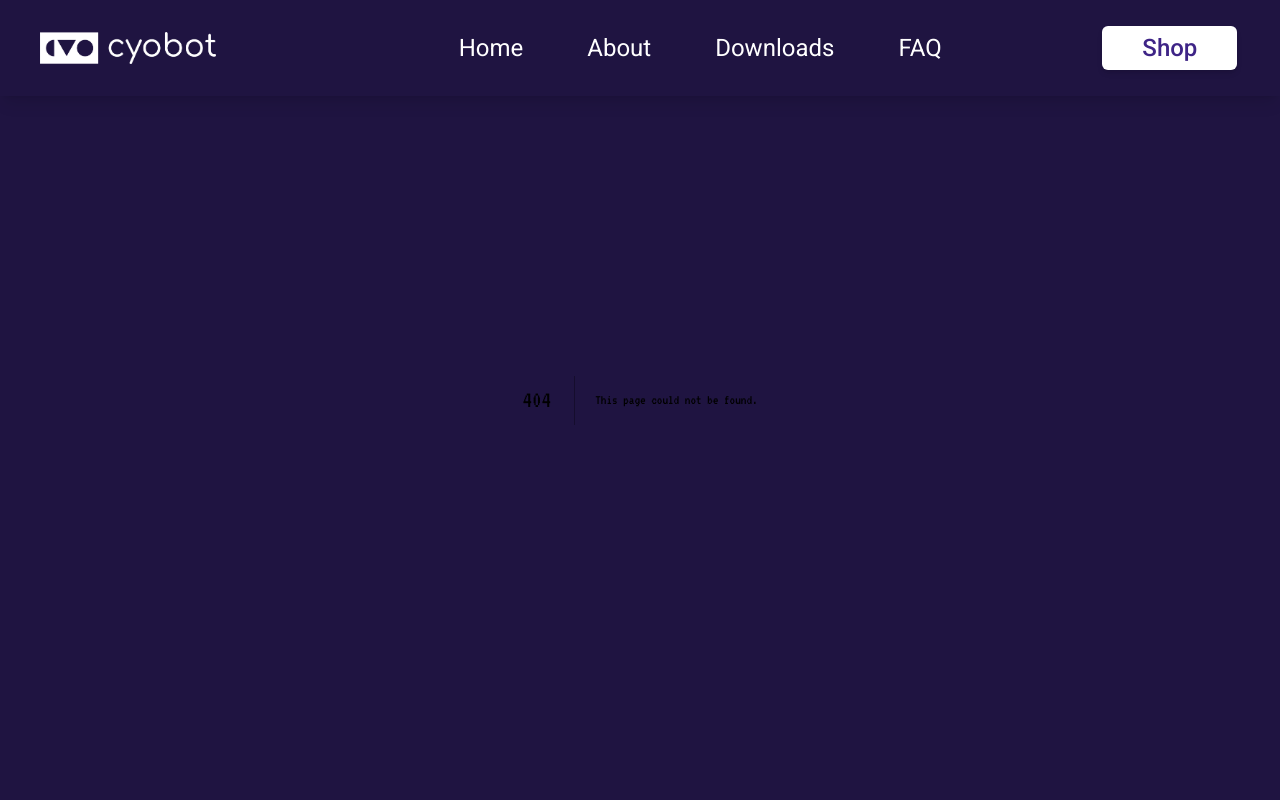
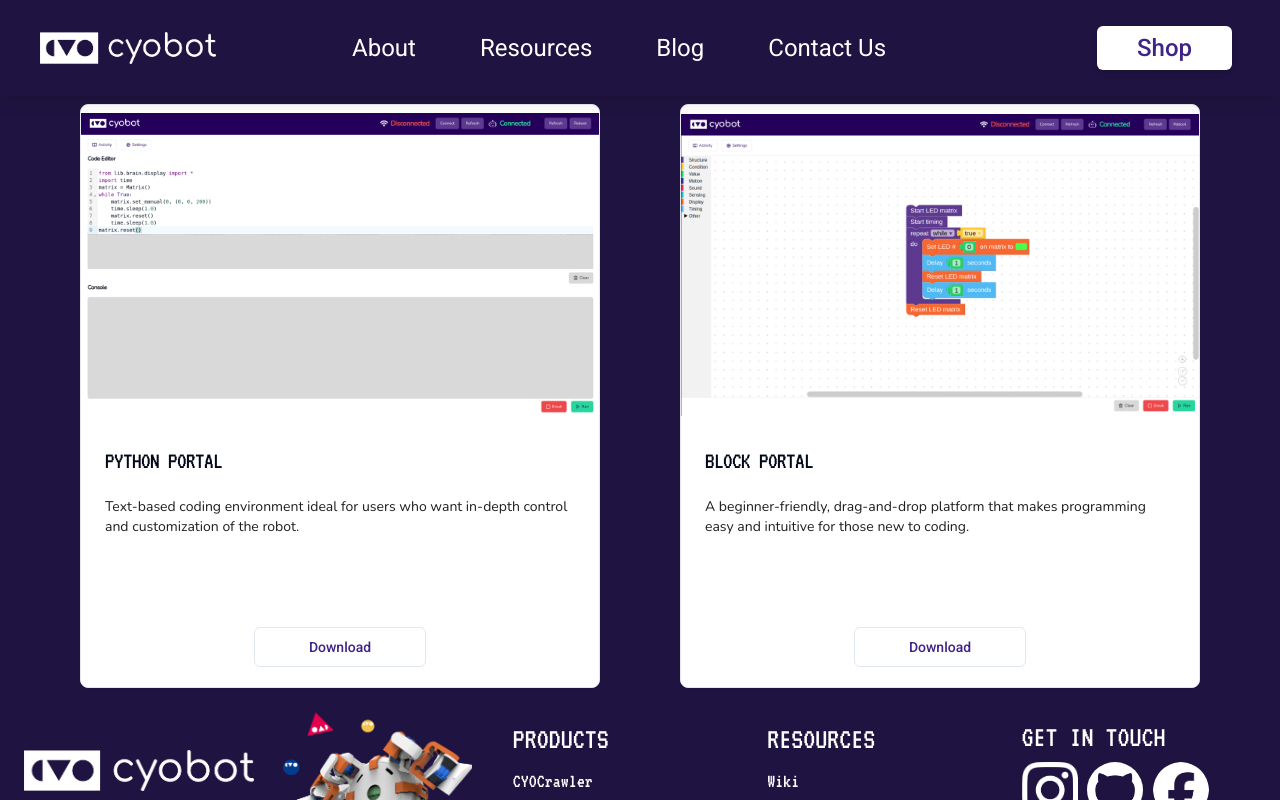
Before and after one commit to devcyobot/react-cyobot-landing-page, a Next.js app: page /downloads in a window 1280 px wide. Before the commit this address had no page. Shown: the top 800 px of the page. Built offline with nearby package versions, Linux system fonts and the light colour scheme; no server answers.

Commit message:
add Resources section to navbar

```diff
--- a/src/app/components/navbar/DesktopNavBar.tsx
+++ b/src/app/components/navbar/DesktopNavBar.tsx
@@ -1,80 +1,66 @@
 "use client";
 import styles from "@/app/components/navbar/link.module.css";
 import { Button } from "@/app/components/ui/Button";
-import PopupDownloads from "@/app/components/ui/popup/PopupDownloads";
 import Link from "next/link";
 import { useState } from "react";
 
 export default function DesktopNavBar() {
-	const [isDropdownOpen, setIsDropdownOpen] = useState(false);
-	const [showPopup, setShowPopup] = useState<Boolean>(false);
-	const [downloadOption, setDownloadOption] = useState<{
-		description: string;
-		link: string;
-	}>({ description: "", link: "" });
-
-	const toggleDropdown = () => {
-		setIsDropdownOpen(!isDropdownOpen);
-	};
-
-	const handleClickDownloadOption = (option: string, link: string) => {
-		setDownloadOption({ description: option, link: link });
-		setShowPopup(true);
-	};
+	const [isDropdownOpen, setIsDropdownOpen] = useState<boolean>(false);
 
 	return (
-		<>
-			<div className="text-lg lg:text-xl xl:text-2xl font-roboto w-[75%] lg:w-[95%] md:flex hidden items-center justify-between mr-12">
+		<div className="text-lg lg:text-xl xl:text-2xl font-roboto w-[95%] lg:flex hidden items-center justify-between mr-12">
 			<ul className="flex justify-around">
-					<li className={styles["nav-link"]}>
-						<Link href="/">Home</Link>
+				<li
+					onFocus={() => setIsDropdownOpen(false)}
+					className={styles["nav-link"]}
+				>
+					<Link href="/about">About</Link>
+				</li>
+				<li
+					onFocus={() => setIsDropdownOpen(true)}
+					onMouseEnter={() => setIsDropdownOpen(true)}
+					onMouseLeave={() => setIsDropdownOpen(false)}
+					tabIndex={0}
+					className={styles["nav-link"]}
+				>
+					<span>Resources</span>
+					<div
+						onMouseEnter={() => setIsDropdownOpen(true)}
+						className={`px-5 h-32 w-44 items-center justify-items-start grid grid-cols-1 text-center absolute mt-2 bg-brand-dark rounded-md shadow-lg z-20 transition-all ${
+							isDropdownOpen ? "animate-slideDown" : "animate-slideUp hidden"
+						}`}
+					>
+						<Link
+							className="hover:text-brand-green w-full text-start"
+							href={
+								"https://cyobot.notion.site/a845040ff7484627a544b4d025d32f9d?v=201e9cd408014c6cad27ed2f8226b786"
+							}
+							target="_blank"
+						>
+							Wiki
+						</Link>
+						<Link
+							className="hover:text-brand-green w-full text-start"
+							href="/faq"
+						>
+							FAQ
+						</Link>
+						<Link
+							className="hover:text-brand-green w-full text-start"
+							href="/downloads"
+						>
+							Downloads
+						</Link>
+					</div>
+				</li>
+				<li
+					onFocus={() => setIsDropdownOpen(false)}
+					className={styles["nav-link"]}
+				>
+					<Link href="/blog/1">Blog</Link>
 				</li>
 				<li className={styles["nav-link"]}>
-						<Link href="/about">About</Link>
-					</li>
-					<li className={styles["nav-link"]}>
-						<div className="relative">
-							<button
-								onClick={toggleDropdown}
-								className="text-white focus:outline-none"
-							>
-								Downloads
-							</button>
-							<div
-								onMouseLeave={toggleDropdown}
-								className={`text-center absolute mt-2 w-44 bg-brand-dark rounded-md shadow-lg z-20 transition-all duration-300 ${
-									isDropdownOpen
-										? "animate-slideDown"
-										: "animate-slideUp hidden"
-								}`}
-							>
-								<button
-									onClick={() =>
-										handleClickDownloadOption(
-											"Python",
-											`${process.env.NEXT_PUBLIC_DASHBOARD_URL}/api/media/file/python-portal.zip`
-										)
-									}
-									className="w-full px-4 py-2 text-white hover:text-brand-green"
-								>
-									Python
-								</button>
-								<button
-									onClick={() =>
-										handleClickDownloadOption(
-											"Block",
-											`${process.env.NEXT_PUBLIC_DASHBOARD_URL}/api/media/file/block-portal.zip`
-										)
-									}
-									className="w-full px-4 py-2 text-white hover:text-brand-green"
-								>
-									Block
-								</button>
-							</div>
-						</div>
-					</li>
-					<li className={styles["nav-link"]}>
-						<Link href="/faq">FAQ</Link>
+					<Link href="/contact-us">Contact Us</Link>
 				</li>
 			</ul>
 			<Button
@@ -88,13 +74,5 @@ export default function DesktopNavBar() {
 				Shop
 			</Button>
 		</div>
-			{showPopup && (
-				<PopupDownloads
-					link={downloadOption.link}
-					description={downloadOption.description}
-					onClose={() => setShowPopup(false)}
-				/>
-			)}
-		</>
 	);
 }
--- a/src/app/components/navbar/MobileNavBar.tsx
+++ b/src/app/components/navbar/MobileNavBar.tsx
@@ -1,36 +1,24 @@
 "use client";
-import { Button } from "@/app/components/ui/Button";
-import PopupDownloads from "@/app/components/ui/popup/PopupDownloads";
 import Link from "next/link";
 import { useState } from "react";
+import { Button } from "../ui/Button";
 import styles from "./link.module.css";
 
 export default function MobileNavBar() {
-	const [isDrawerOpen, setIsDrawerOpen] = useState(false);
-	const [isDropdownOpen, setIsDropdownOpen] = useState(false);
-	const [showPopup, setShowPopup] = useState<Boolean>(false);
-	const [downloadOption, setDownloadOption] = useState<{
-		description: string;
-		link: string;
-	}>({ description: "", link: "" });
-
-	const toggleDropdown = () => {
-		setIsDropdownOpen(!isDropdownOpen);
-	};
-
-	const handleClickDownloadOption = (option: string, link: string) => {
-		setDownloadOption({ description: option, link: link });
-		setShowPopup(true);
-	};
+	const [isDrawerOpen, setIsDrawerOpen] = useState<boolean>(false);
+	const [isDropdownOpen, setIsDropdownOpen] = useState<boolean>(false);
 
 	function handleDrawerToggle() {
 		setIsDrawerOpen(!isDrawerOpen);
 	}
 
 	return (
-		<>
-			<div className="md:hidden h-full flex flex-col ml-auto mr-5 justify-center">
-				<button onClick={handleDrawerToggle} className="bg-opacity-50 rounded">
+		<div className="lg:hidden h-full flex flex-col ml-auto mr-8 justify-center">
+			<button
+				aria-label="Navigation menu"
+				onClick={handleDrawerToggle}
+				className="bg-opacity-50 rounded"
+			>
 				<svg
 					className="w-7 h-7"
 					fill="none"
@@ -43,9 +31,7 @@ export default function MobileNavBar() {
 						strokeLinejoin="round"
 						strokeWidth="2"
 						d={
-								isDrawerOpen
-									? "M6 18L18 6M6 6l12 12"
-									: "M4 6h16M4 12h16M4 18h16"
+							isDrawerOpen ? "M6 18L18 6M6 6l12 12" : "M4 6h16M4 12h16M4 18h16"
 						}
 					></path>
 				</svg>
@@ -58,60 +44,70 @@ export default function MobileNavBar() {
 				}
 			>
 				<ul className="h-1/2 text-2xl flex flex-col items-center justify-evenly">
-						<li className={styles["nav-link"]} onClick={handleDrawerToggle}>
-							<Link href="/">Home</Link>
-						</li>
-						<li className={styles["nav-link"]} onClick={handleDrawerToggle}>
+					<li
+						className={styles["nav-link"]}
+						onClick={handleDrawerToggle}
+						onFocus={() => setIsDropdownOpen(false)}
+					>
 						<Link href="/about">About</Link>
 					</li>
-						<li>
-							<div className="relative">
-								<button
-									onClick={toggleDropdown}
-									className="text-white focus:outline-none"
+					<li
+						onFocus={() => setIsDropdownOpen(true)}
+						onMouseEnter={() => setIsDropdownOpen(true)}
+						onMouseLeave={() => setIsDropdownOpen(false)}
+						tabIndex={0}
+						className={styles["nav-link"]}
+					>
+						<span>Resources</span>
+						<div
+							className={`px-5 h-32 w-44 items-center justify-items-start grid grid-cols-1 text-center absolute mt-2 bg-brand-dark rounded-md shadow-lg z-20 transition-all ${
+								isDropdownOpen ? "animate-slideDown" : "animate-slideUp hidden"
+							}`}
+						>
+							<Link
+								className="hover:text-brand-green w-full text-start"
+								href={
+									"https://cyobot.notion.site/a845040ff7484627a544b4d025d32f9d?v=201e9cd408014c6cad27ed2f8226b786"
+								}
+								target="_blank"
+								onClick={handleDrawerToggle}
+							>
+								Wiki
+							</Link>
+							<Link
+								className="hover:text-brand-green w-full text-start"
+								href="/faq"
+								onClick={handleDrawerToggle}
+							>
+								FAQ
+							</Link>
+							<Link
+								className="hover:text-brand-green w-full text-start"
+								href="/downloads"
+								onClick={handleDrawerToggle}
 							>
 								Downloads
-								</button>
-								<div
-									onMouseLeave={toggleDropdown}
-									className={`text-end absolute mt-2 w-28 bg-brand-dark rounded-md shadow-lg z-20 transition-all duration-300 ${
-										isDropdownOpen
-											? "animate-slideDown"
-											: "animate-slideUp hidden"
-									}`}
-								>
-									<button
-										onClick={() =>
-											handleClickDownloadOption(
-												"Python",
-												`${process.env.NEXT_PUBLIC_DASHBOARD_URL}/api/media/file/python-portal.zip`
-											)
-										}
-										className="w-full px-4 py-2 text-white hover:text-brand-green"
-									>
-										Python
-									</button>
-									<button
-										onClick={() =>
-											handleClickDownloadOption(
-												"Block",
-												`${process.env.NEXT_PUBLIC_DASHBOARD_URL}/api/media/file/block-portal.zip`
-											)
-										}
-										className="w-full px-4 py-2 text-white hover:text-brand-green"
-									>
-										Block
-									</button>
-								</div>
+							</Link>
 						</div>
 					</li>
-						<li className={styles["nav-link"]} onClick={handleDrawerToggle}>
-							<Link href="/faq">FAQ</Link>
+					<li
+						className={styles["nav-link"]}
+						onClick={handleDrawerToggle}
+						onFocus={() => setIsDropdownOpen(false)}
+					>
+						<Link href="/blog/1">Blog</Link>
+					</li>
+					<li
+						className={styles["nav-link"]}
+						onClick={handleDrawerToggle}
+						onFocus={() => setIsDropdownOpen(false)}
+					>
+						<Link href="/contact-us">Contact Us</Link>
 					</li>
 				</ul>
 				<Button
 					variant={"shadow"}
-						className="px-10 py-5 md:text-xl xl:text-2x text-brand-purple"
+					className="px-10 py-5 text-xl xl:text-2x xl:text-2xl text-brand-purple font-roboto font-medium"
 					onClick={() => {
 						window.open("https://cyobot.myshopify.com", "_blank");
 					}}
@@ -120,13 +116,5 @@ export default function MobileNavBar() {
 				</Button>
 			</div>
 		</div>
-			{showPopup && (
-				<PopupDownloads
-					link={downloadOption.link}
-					description={downloadOption.description}
-					onClose={() => setShowPopup(false)}
-				/>
-			)}
-		</>
 	);
 }
--- a/src/app/components/navbar/navbar.tsx
+++ b/src/app/components/navbar/navbar.tsx
@@ -1,19 +1,17 @@
+import DesktopNavBar from "@/app/components/navbar/DesktopNavBar";
+import MobileNavBar from "@/app/components/navbar/MobileNavBar";
 import Image from "next/image";
-import DesktopNavBar from "./DesktopNavBar";
-import MobileNavBar from "./MobileNavBar";
 import Link from "next/link";
-import Logo from "../../../../public/cyobot-logo.png";
 
 export default function Navbar() {
 	return (
-		<header className="z-20 fixed text-2xl flex h-16 lg:h-24 w-screen bg-brand-dark-2 text-white shadow-lg">
-			<nav className="grid grid-cols-[1fr_2fr] w-full items-center justify-center sm:flex-col md:flex-row">
+		<header className="z-20 fixed -top-0 text-2xl flex h-16 lg:h-24 w-screen bg-brand-dark-2 text-white shadow-lg">
+			<nav className="grid grid-cols-[1fr_3fr] w-full items-center justify-center sm:flex-col md:flex-row">
 				{/* Logo section */}
-				<button>
 				<Link href="/">
 					<figure className="relative w-32 lg:w-44 h-8 lg:h-9 ml-10 mr-auto">
 						<Image
-								src={Logo}
+							src={"/cyobot-logo.png"}
 							alt="CYOBot logo"
 							quality={80}
 							fill
@@ -25,7 +23,6 @@ export default function Navbar() {
 						/>
 					</figure>
 				</Link>
-				</button>
 				{/* Lists of other pages and Shop buttons */}
 				<DesktopNavBar />
 				<MobileNavBar />
--- /dev/null
+++ b/src/app/data/DownloadsData.tsx
@@ -0,0 +1,24 @@
+export const DownloadsData: {
+	label: string;
+	imageSrc: string;
+	imageAlt: string;
+	fileSrc: string;
+	description: string;
+}[] = [
+	{
+		label: "PYTHON PORTAL",
+		imageSrc: "/env-python.png",
+		imageAlt: "Python portal",
+		fileSrc: `${process.env.NEXT_PUBLIC_DASHBOARD_URL}/api/media/file/python-portal.zip`,
+		description:
+			"Text-based coding environment ideal for users who want in-depth control and customization of the robot.",
+	},
+	{
+		label: "BLOCK PORTAL",
+		imageSrc: "/env-block.png",
+		imageAlt: "Block portal",
+		fileSrc: `${process.env.NEXT_PUBLIC_DASHBOARD_URL}/api/media/file/block-portal.zip`,
+		description:
+			"A beginner-friendly, drag-and-drop platform that makes programming easy and intuitive for those new to coding.",
+	},
+];
--- /dev/null
+++ b/src/app/downloads/page.tsx
@@ -0,0 +1,54 @@
+import {
+	BlogCard,
+	BlogCardContent,
+	BlogCardDescription,
+	BlogCardHeader,
+	BlogCardTitle,
+} from "@/app/components/ui/card/BlogCard";
+import { Link } from "@/app/components/ui/Link";
+import { DownloadsData } from "@/app/data/DownloadsData";
+import Image from "next/image";
+import { FC } from "react";
+
+const DownloadsPage: FC = () => {
+	return (
+		<main className="mt-2 mx-auto min-h-[85vh] max-w-[1536px] bg-brand-dark-2 grid w-full pt-16 md:pt-24 px-6 sm:px-10 lg:px-20 gap-10">
+			<div className="grid lg:grid-cols-2 gap-6 sm:gap-10 lg:gap-20">
+				{DownloadsData.map((item, i) => (
+					<BlogCard
+						key={i}
+						className="font-roboto relative max-h-[40rem] min-h-72"
+					>
+						<figure className="relative h-80 mx-auto">
+							<Image
+								src={item.imageSrc}
+								alt={item.imageAlt}
+								sizes="(max-width: 1024px) 90vw, 50vw"
+								fill
+								className="aspect-video rounded-t-lg object-contain"
+							/>
+						</figure>
+						<BlogCardHeader>
+							<BlogCardTitle>{item.label}</BlogCardTitle>
+						</BlogCardHeader>
+						<BlogCardContent>
+							<BlogCardDescription className="font-nunito line-clamp-6 mb-12">
+								{item.description}
+							</BlogCardDescription>
+						</BlogCardContent>
+						<Link
+							href={item.fileSrc}
+							variant={"outline"}
+							// size="xl"
+							className="absolute bottom-5 inset-x-1/3 text-brand-purple"
+						>
+							Download
+						</Link>
+					</BlogCard>
+				))}
+			</div>
+		</main>
+	);
+};
+
+export default DownloadsPage;
```
Lines whose indentation alone changed are shown as unchanged.
